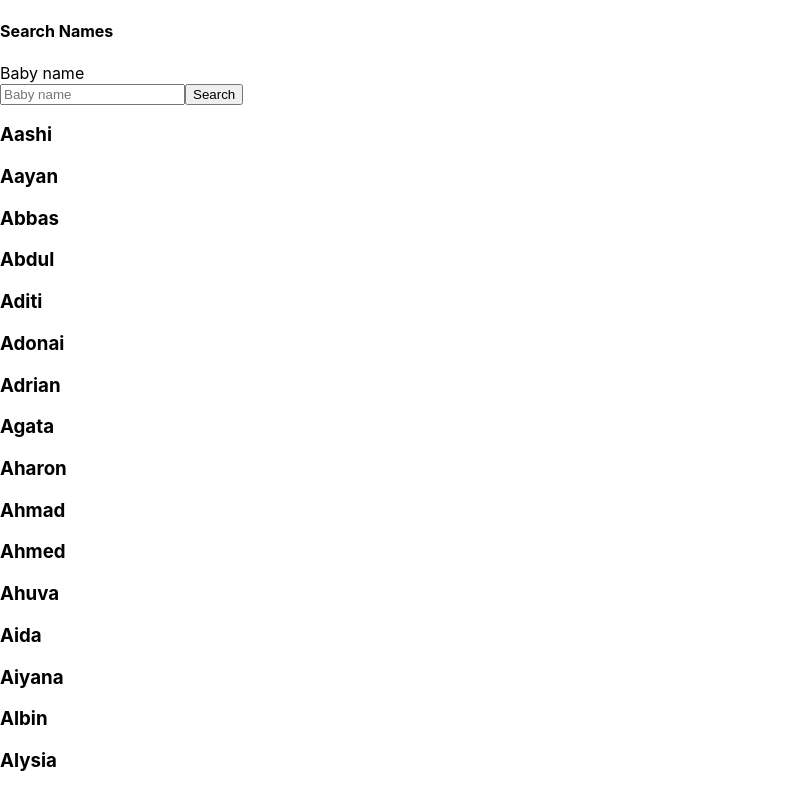
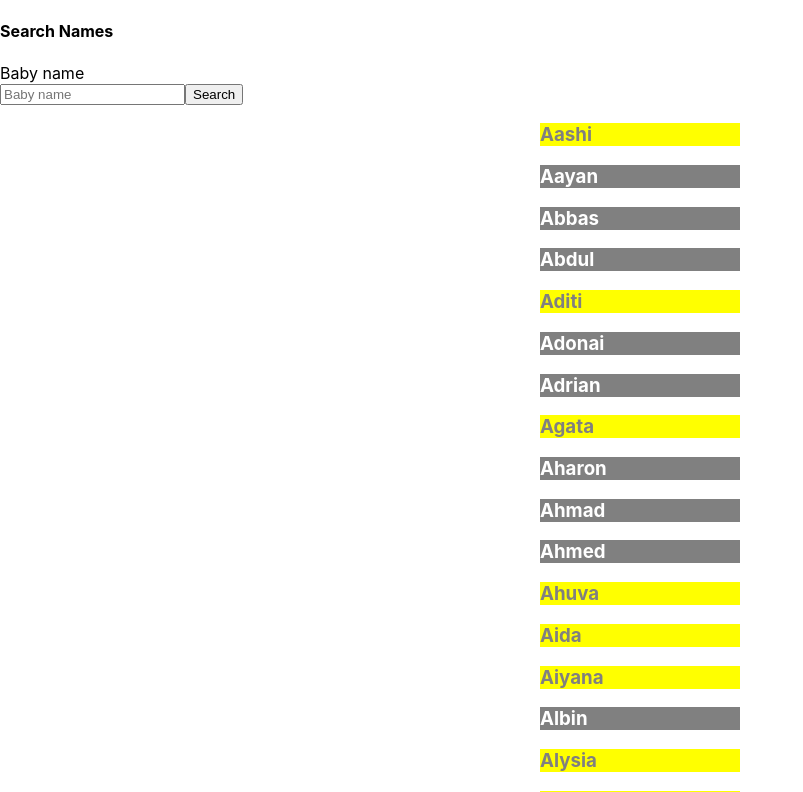
Before and after one commit to lish-dev/baby-names-react, a React (Create React App) app: page / in a window 1280 px wide. Shown: the top 792 px of the page, without its empty margins (0-803 px from the left). Built offline with nearby package versions, Linux system fonts and the light colour scheme.

Commit message:
completed up to level 2

```diff
--- a/src/SearchInfo.js
+++ b/src/SearchInfo.js
@@ -1,21 +1,26 @@
-import React from "react";
+import React, { useState } from "react";
+import BabyNameIndex from "./BabyNameIndex";
 import SearchBar from "./SearchBar.js";
 
 const SearchInfo = (props) => {
   const { BabyNameIndex } = props;
+  const [searchTerm, setSearchTerm] = useState("");
  BabyNameIndex.sort(function (a, b) {
    var nameA = a.name.toLowerCase(),
      nameB = b.name.toLowerCase();
-    if (nameA < nameB)
-      //sort string ascending
-      return -1;
+   if (nameA < nameB) return -1;
    if (nameA > nameB) return 1;
-    return 0; //default return value (no sorting)
+   return 0;
  });
+
+ function handleChange(event) {
+   setSearchTerm(event.target.value);
+ }
+   const results = BabyNameIndex.filter((baby) => (baby.name).toLowerCase().includes(searchTerm.toLowerCase()));
   return (
     <div className="search">
       <div className="page-header">
-        <h4 className="text-left">Search Names</h4>
+        <h4 className="text-centre">Search Names</h4>
       </div>
       <div className="row search-wrapper">
         <div className="col">
@@ -23,6 +28,7 @@ const SearchInfo = (props) => {
             <label htmlFor="babyName">Baby name</label>
             <div className="search-row">
               <input
+                onChange={handleChange}
                 type="text"
                 id="babyName"
                 className="form-control"
@@ -31,12 +37,41 @@ const SearchInfo = (props) => {
               <SearchBar />
             </div>
           </form>
-          {BabyNameIndex.map((baby) => (
-            <h3 key={baby.id}>{baby.name}</h3>
+          <div>
+            {results.map((baby) => (
+              <div key={baby.id}>
+                {baby.sex === "f" ? (
+                  <div
+                    style={{
+                      backgroundColor: "yellow",
+                      width: 200,
+                      margin: "auto",
+                    }}
+                  >
+                    <h3 style={{ color: "grey" }} key={baby.id}>
+                      {baby.name}
+                    </h3>
+                  </div>
+                ) : (
+                  <div
+                    style={{
+                      backgroundColor: "grey",
+                      width: 200,
+                      margin: "auto",
+                    }}
+                  >
+                    <h3 style={{ color: "white" }} key={baby.id}>
+                      {baby.name}
+                    </h3>
+                  </div>
+                )}
+              </div>
             ))}
           </div>
         </div>
       </div>
+    </div>
   );
+
 };
 export default SearchInfo;
--- /dev/null
+++ b/src/styles.css
@@ -0,0 +1,6 @@
+.App {
+    text-align: center;
+  }
+h3{
+  display: inline-block;
+}
```
Also changed, not shown: src/SearchFunctionality.js (added, +13 -0 lines). Lines whose indentation alone changed are shown as unchanged.
